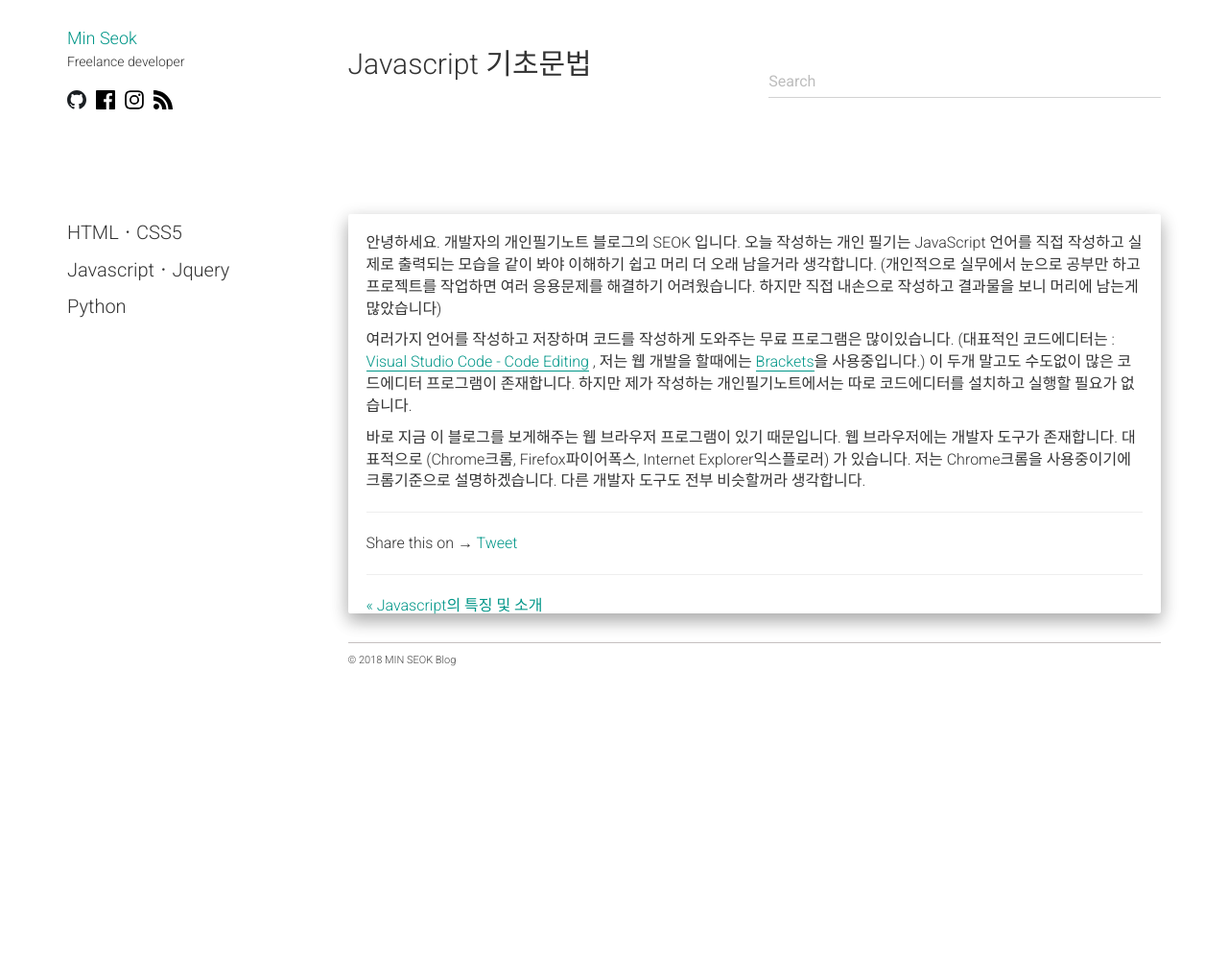
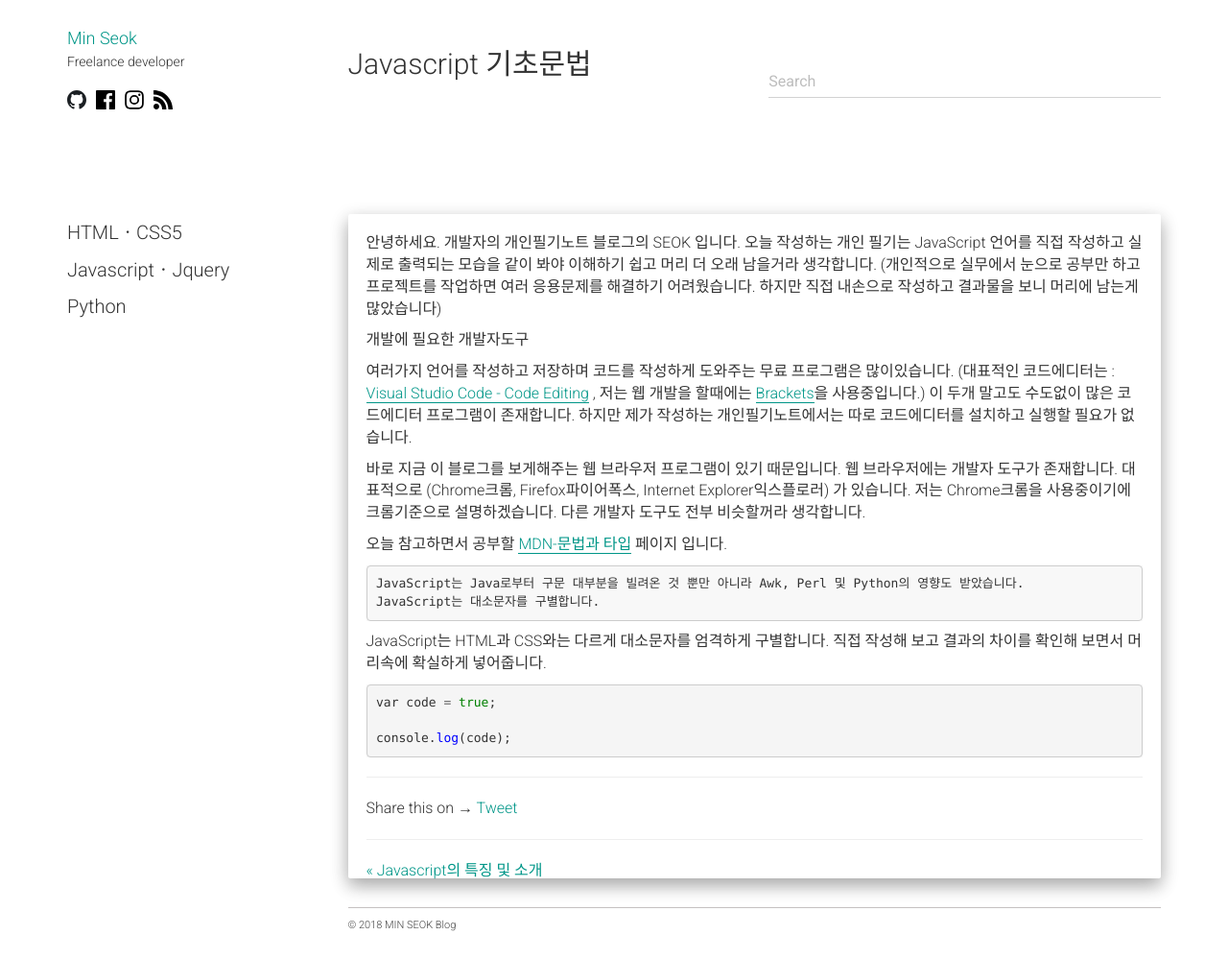
Before and after one commit to alalstjr/promote.github.io, a Jekyll site: the page built from _posts/2018-08-25-JavaScript 기초문법.md, in a window 1280 px wide. Shown: the whole page at 96% size. Built offline with Jekyll 4.4.1, drawn with Linux system fonts in a browser that asks for light colours; nearby versions of some CDN libraries; our own code applies the rules of GitHub Pages for plain Markdown files; comment, search, counter and statistics services are not loaded; before the commit the page ends 900 px from its top, so only the background shows below that.

Commit message:
Update 2018-08-25-JavaScript 기초문법.md

````diff
--- a/_posts/2018-08-25-JavaScript 기초문법.md
+++ b/_posts/2018-08-25-JavaScript 기초문법.md
@@ -4,6 +4,8 @@
 이해하기 쉽고 머리 더 오래 남을거라 생각합니다.
 (개인적으로 실무에서 눈으로 공부만 하고 프로젝트를 작업하면 여러 응용문제를 해결하기 어려웠습니다.
 하지만 직접 내손으로 작성하고 결과물을 보니 머리에 남는게 많았습니다)
+
+개발에 필요한 개발자도구
 
 여러가지 언어를 작성하고 저장하며 코드를 작성하게 도와주는 무료 프로그램은 많이있습니다.
 (대표적인 코드에디터는 : <a href="https://code.visualstudio.com/" target="_blank">Visual Studio Code - Code Editing</a> , 저는 웹 개발을 할때에는 <a href="http://brackets.io/" target="_blank">Brackets</a>을 사용중입니다.)
@@ -14,3 +16,18 @@
 웹 브라우저에는 개발자 도구가 존재합니다.
 대표적으로 (Chrome크롬, Firefox파이어폭스, Internet Explorer익스플로러) 가 있습니다.
 저는 Chrome크롬을 사용중이기에 크롬기준으로 설명하겠습니다. 다른 개발자 도구도 전부 비슷할꺼라 생각합니다.
+
+오늘 참고하면서 공부할 <a href="https://developer.mozilla.org/ko/docs/Web/JavaScript/Guide/Values,_variables,_and_literals" target="_blank">MDN-문법과 타입</a> 페이지 입니다.
+
+```markdown
+JavaScript는 Java로부터 구문 대부분을 빌려온 것 뿐만 아니라 Awk, Perl 및 Python의 영향도 받았습니다.
+JavaScript는 대소문자를 구별합니다.
+```
+JavaScript는 HTML과 CSS와는 다르게 대소문자를 엄격하게 구별합니다.
+직접 작성해 보고 결과의 차이를 확인해 보면서 머리속에 확실하게 넣어줍니다.
+
+{% highlight ruby %}
+var code = true;
+
+console.log(code);
+{% endhighlight %}
````
